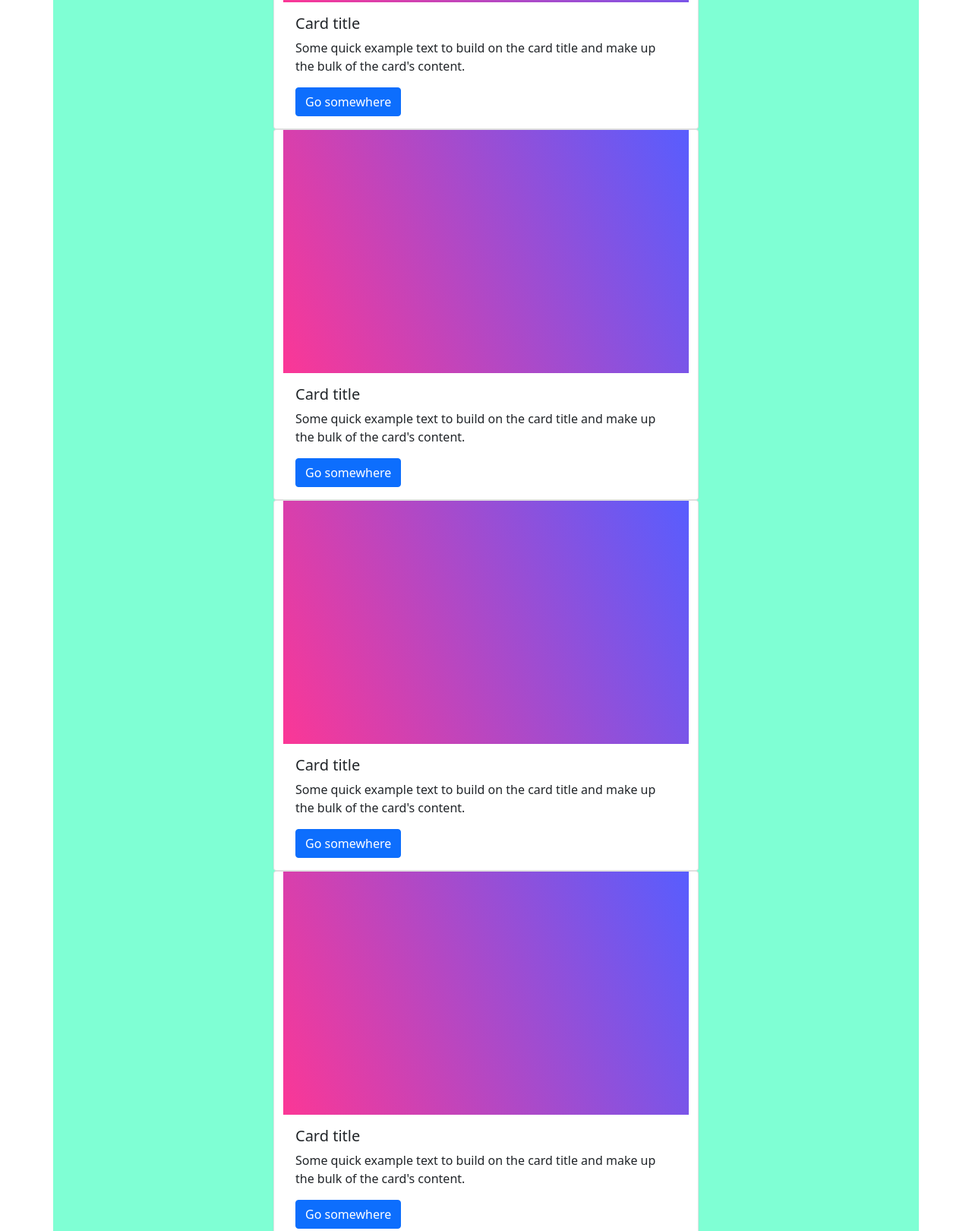
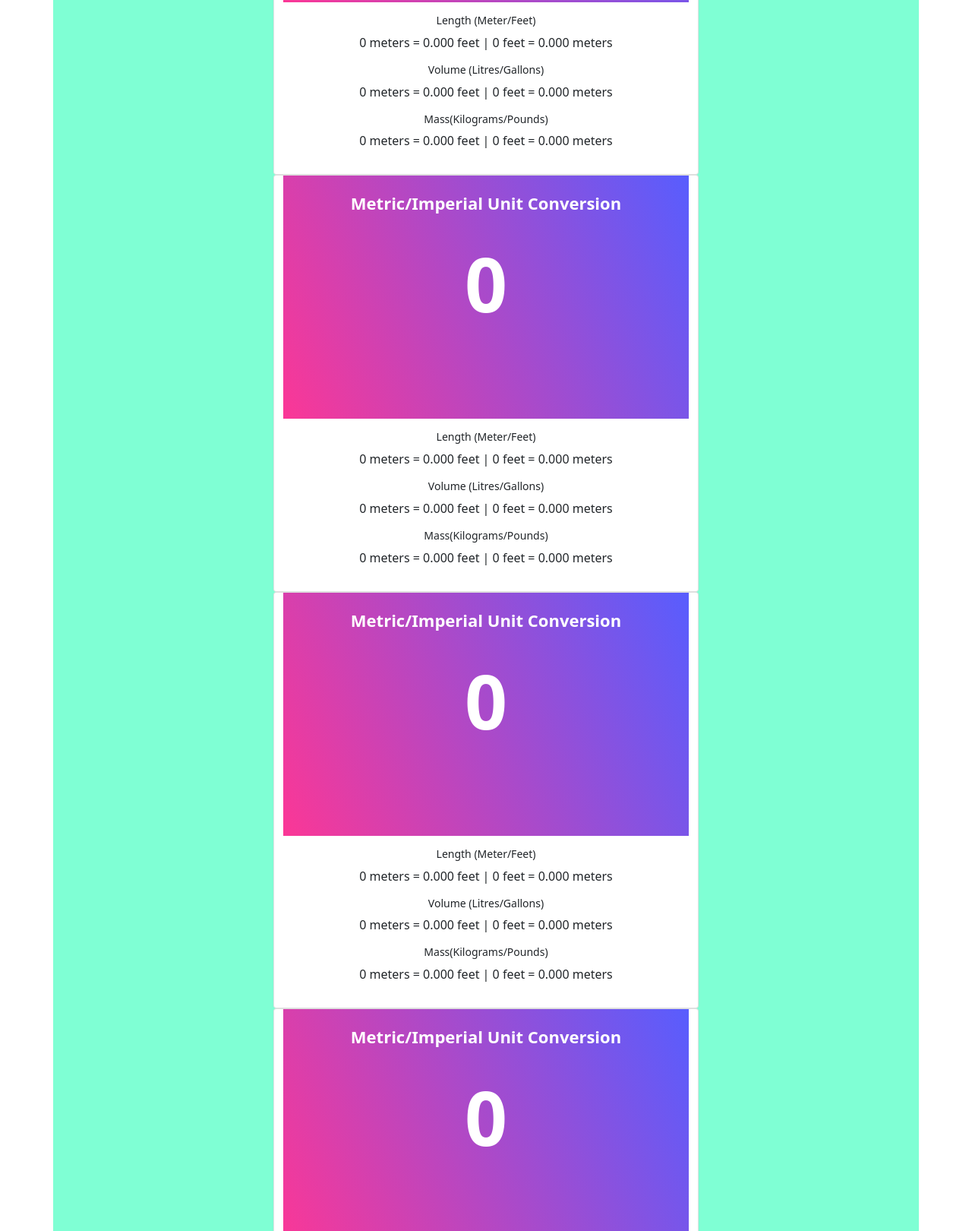
Before and after one commit to KellyKiiru/metric-imperial-converter, a plain HTML site: page index.html in a window 1280 px wide. Shown: the part 318-1938 px from the top of the page at 76% size. Drawn offline with nearby package versions, Linux system fonts and the light colour scheme.

Commit message:
add h5 tags for displaying the converted values

```diff
--- a/index.css
+++ b/index.css
@@ -10,6 +10,9 @@
 span{
     background: linear-gradient(246.26deg, #585DFE 0%, #FB3796 100%);
     height: 20rem;
+    color: white;
+    padding-top: 20px;
+
 }
 .one, .two{
     width:100%;
--- a/index.html
+++ b/index.html
@@ -8,6 +8,7 @@
     <!-- CSS only -->
     <link href="https://cdn.jsdelivr.net/npm/bootstrap@5.1.3/dist/css/bootstrap.min.css" rel="stylesheet"
         integrity="sha384-1BmE4kWBq78iYhFldvKuhfTAU6auU8tT94WrHftjDbrCEXSU1oBoqyl2QvZ6jIW3" crossorigin="anonymous">
+    <link rel="stylesheet" href="path/to/font-awesome/css/font-awesome.min.css">
     <link rel="stylesheet" href="index.css">
     <script defer src="index.js"></script>
     <title>Unit Converter</title>
@@ -17,21 +18,70 @@
     <div class="container d-flex align-items-center justify-content-center">
         <div class="row one ">
             <div class="card" style="width: 35rem;">
-                <span></span>
-                <div class="card-body">
-                    <h5 class="card-title">Card title</h5>
-                    <p class="card-text">Some quick example text to build on the card title and make up the bulk of the card's
-                        content.</p>
-                    <a href="#" class="btn btn-primary">Go somewhere</a>
+                <span>
+                    <p style="
+                    font-size: 22px;
+                    font-weight:bolder;
+                    font-style: normal; text-align: center;">Metric/Imperial
+                        Unit Conversion</p>
+                    <div style="text-align: center;font: inter; font-weight:bolder; font-size: 98px;" id="input">0</div>
+                </span>
+                <div class="card-body" id="card-body
+                " style=" text-align: center">
+                    <h5 style="font-size: 14px;font-weight: 600px; font: inter" class="card-title">Length
+                            (Meter/Feet)</h5>
+                        <div id="length" class="card-text">
+                            <p>
+                                0 meters = 0.000 feet | 0 feet = 0.000 meters
+                            </p>
+                        </div>
+                        <h5 style="font-size: 14px;font-weight: 600px; font: inter" class="card-title">Volume
+                            (Litres/Gallons)</h5>
+                        <div id="volume" class="card-text">
+                            <p>
+                                0 meters = 0.000 feet | 0 feet = 0.000 meters
+                            </p>
+                        </div>
+                        <h5 style="font-size: 14px;font-weight: 600px; font: inter" class="card-title">
+                            Mass(Kilograms/Pounds)</h5>
+                        <div id="mass" class="card-text">
+                            <p>
+                                0 meters = 0.000 feet | 0 feet = 0.000 meters
+                            </p>
+                        </div>
+
                 </div>
             </div>
             <div class="card" style="width: 35rem;">
-                <span></span>
-                <div class="card-body">
-                    <h5 class="card-title">Card title</h5>
-                    <p class="card-text">Some quick example text to build on the card title and make up the bulk of the card's
-                        content.</p>
-                    <a href="#" class="btn btn-primary">Go somewhere</a>
+                <span>
+                    <p style="text-align: center; font: inter; font-weight:bolder;; font-size: 22px;">Metric/Imperial
+                        Unit Conversion</p>
+                    <div style="text-align: center;font: inter; font-weight:bolder; font-size: 98px;" id="input">0</div>
+                </span>
+                <div class="card-body" id="card-body
+                " style=" text-align: center">
+                    <h5 style="font-size: 14px;font-weight: 600px; font: inter" class="card-title">Length
+                            (Meter/Feet)</h5>
+                    <div id="length" class="card-text">
+                        <p>
+                            0 meters = 0.000 feet | 0 feet = 0.000 meters
+                        </p>
+                    </div>
+                    <h5 style="font-size: 14px;font-weight: 600px; font: inter" class="card-title">Volume
+                        (Litres/Gallons)</h5>
+                    <div id="volume" class="card-text">
+                        <p>
+                            0 meters = 0.000 feet | 0 feet = 0.000 meters
+                        </p>
+                    </div>
+                    <h5 style="font-size: 14px;font-weight: 600px; font: inter" class="card-title">
+                        Mass(Kilograms/Pounds)</h5>
+                    <div id="mass" class="card-text">
+                        <p>
+                            0 meters = 0.000 feet | 0 feet = 0.000 meters
+                        </p>
+                    </div>
+
                 </div>
             </div>
         </div>
@@ -40,21 +90,69 @@
     <div class="container d-flex align-items-center justify-content-center">
         <div class="row two">
             <div class="card" style="width: 35rem;">
-                <span></span>
-                <div class="card-body">
-                    <h5 class="card-title">Card title</h5>
-                    <p class="card-text">Some quick example text to build on the card title and make up the bulk of the card's
-                        content.</p>
-                    <a href="#" class="btn btn-primary">Go somewhere</a>
+                <span>
+                    <p style="text-align: center; font: inter; font-weight:bolder;; font-size: 22px;">Metric/Imperial
+                        Unit Conversion</p>
+                    <div style="text-align: center;font: inter; font-weight:bolder; font-size: 98px;" id="input">0</div>
+                </span>
+                <div class="card-body" id="card-body
+                " style=" text-align: center">
+                    <h5 style="font-size: 14px;font-weight: 600px; font: inter" class="card-title">Length
+                            (Meter/Feet)</h5>
+                    <div id="length" class="card-text">
+                        <p>
+                            0 meters = 0.000 feet | 0 feet = 0.000 meters
+                        </p>
+                    </div>
+                    <h5 style="font-size: 14px;font-weight: 600px; font: inter" class="card-title">Volume
+                        (Litres/Gallons)</h5>
+                    <div id="volume" class="card-text">
+                        <p>
+                            0 meters = 0.000 feet | 0 feet = 0.000 meters
+                        </p>
+                    </div>
+                    <h5 style="font-size: 14px;font-weight: 600px; font: inter" class="card-title">
+                        Mass(Kilograms/Pounds)</h5>
+                    <div id="mass" class="card-text">
+                        <p>
+                            0 meters = 0.000 feet | 0 feet = 0.000 meters
+                        </p>
+                    </div>
+
                 </div>
             </div>
             <div class="card" style="width: 35rem;">
-                <span></span>
-                <div class="card-body">
-                    <h5 class="card-title">Card title</h5>
-                    <p class="card-text">Some quick example text to build on the card title and make up the bulk of the card's
-                        content.</p>
-                    <a href="#" class="btn btn-primary">Go somewhere</a>
+                <span>
+                    <p style="text-align: center; font: inter; font-weight:bolder;; font-size: 22px;">Metric/Imperial
+                        Unit Conversion</p>
+                    <div style="text-align: center;font: inter; font-weight:bolder; font-size: 98px;" id="input">0</div>
+                </span>
+                <div class="card-body" id="card-body
+                " style=" text-align: center">
+                    <div class="display-values">
+                        <h5 style="font-size: 14px;font-weight: 600px; font: inter" class="card-title">Length
+                            (Meter/Feet)</h5>
+                        <div id="length" class="card-text">
+                            <p>
+                                0 meters = 0.000 feet | 0 feet = 0.000 meters
+                            </p>
+                        </div>
+                        <h5 style="font-size: 14px;font-weight: 600px; font: inter" class="card-title">Volume
+                            (Litres/Gallons)</h5>
+                        <div id="volume" class="card-text">
+                            <p>
+                                0 meters = 0.000 feet | 0 feet = 0.000 meters
+                            </p>
+                        </div>
+                        <h5 style="font-size: 14px;font-weight: 600px; font: inter" class="card-title">
+                            Mass(Kilograms/Pounds)</h5>
+                        <div id="mass" class="card-text">
+                            <p>
+                                0 meters = 0.000 feet | 0 feet = 0.000 meters
+                            </p>
+                        </div>
+                    </div>
+
                 </div>
             </div>
         </div>
```
